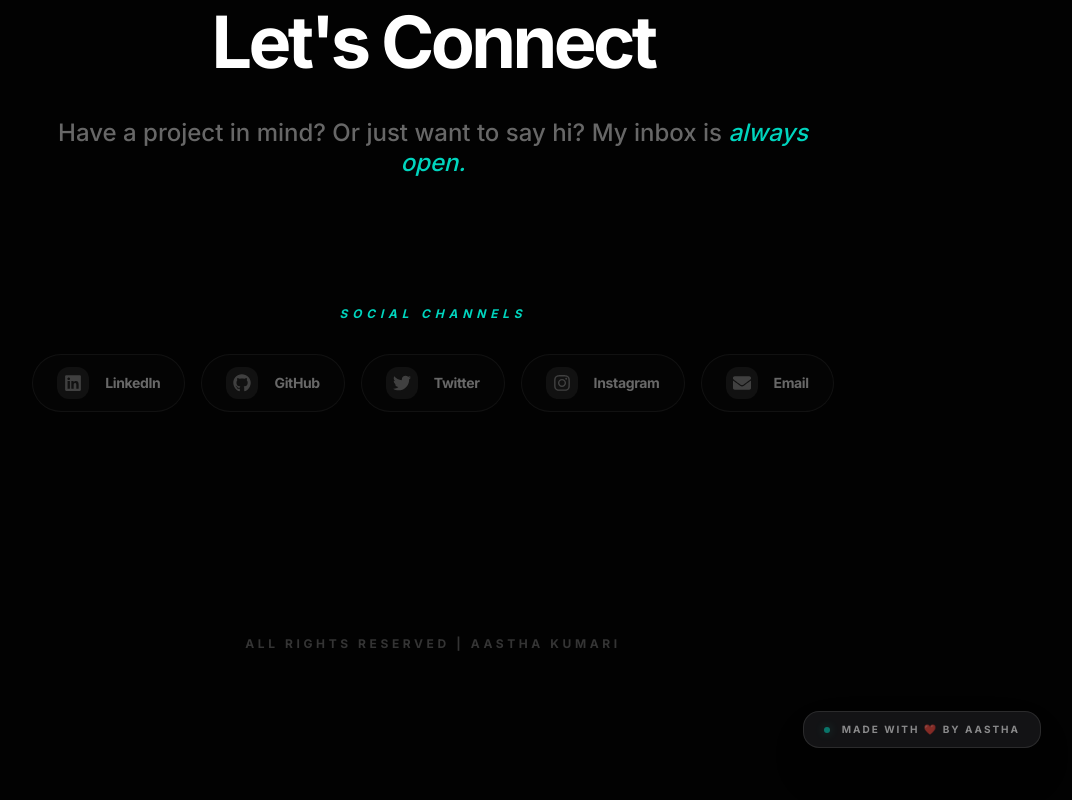
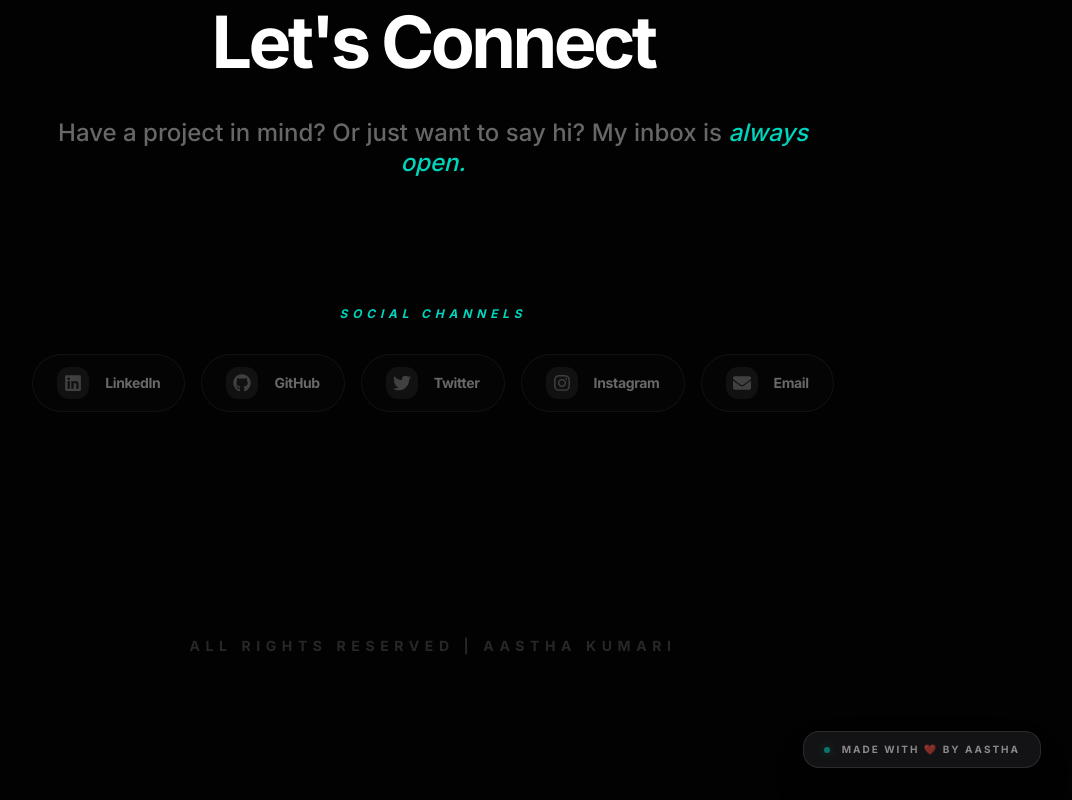
Before and after one commit to aasthakumari03/updated_Portfolio, a Next.js app: page / in a window 1280 px wide. Shown: the part 6606-7406 px from the top of the page, without its empty margins (207-1279 px from the left). Built offline with nearby package versions, Linux system fonts and the light colour scheme; a web font is replaced by a local one.

Commit message:
style: final footer refinement at absolute bottom

```diff
--- a/app/page.tsx
+++ b/app/page.tsx
@@ -335,8 +335,8 @@ export default function Home() {
           </div>
 
           {/* Footer Line */}
-          <div className="pt-32 pb-8 text-center">
-            <p className="text-xs font-bold text-white/20 uppercase tracking-[0.3em]">
+          <div className="mt-auto pt-32 pb-12 text-center">
+            <p className="text-sm font-bold text-white/15 uppercase tracking-[0.4em]">
               ALL RIGHTS RESERVED | AASTHA KUMARI
             </p>
           </div>
```
